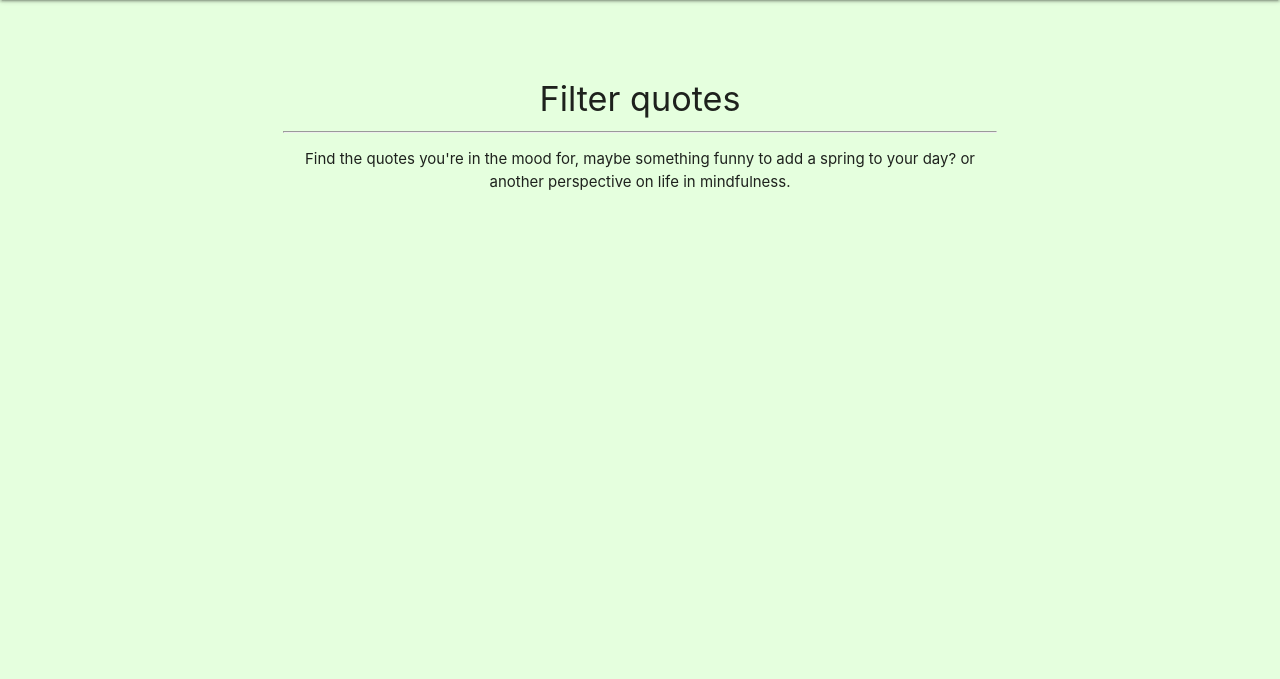
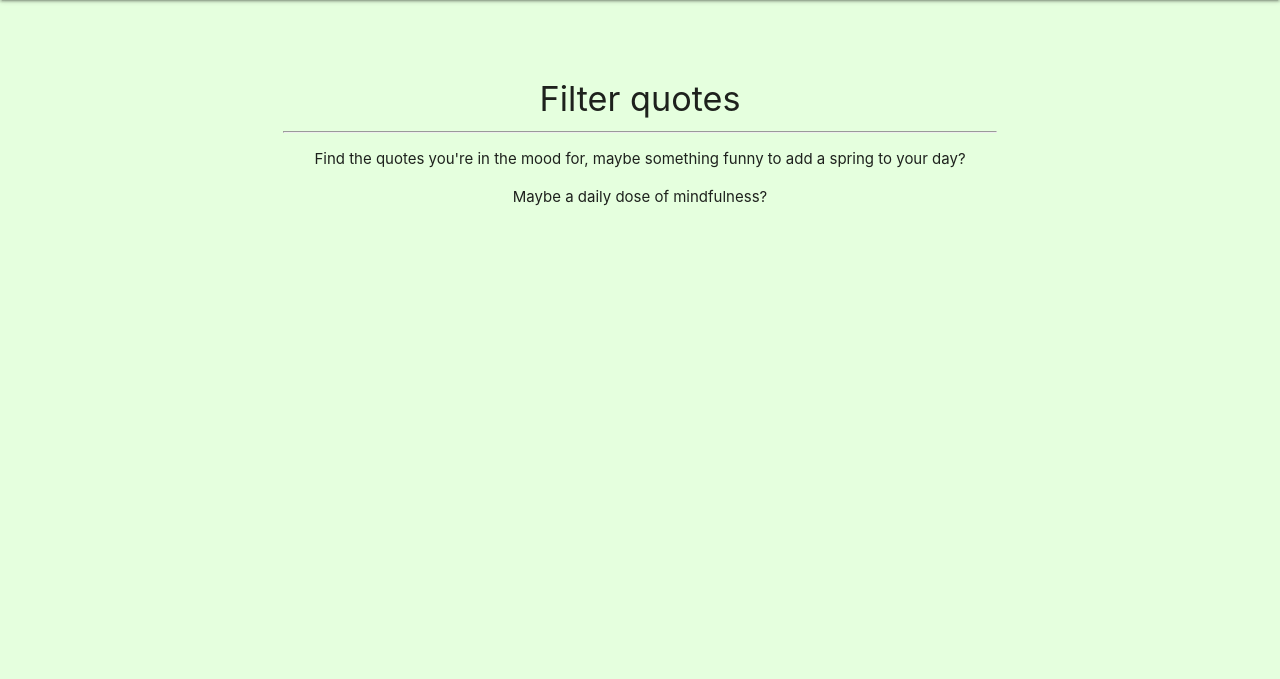
Before and after one commit to tenbonks/scriptio-qoutes-app, a Flask app: page /get_categories in a window 1280 px wide. Shown: the part 64-743 px from the top of the page. Run offline with Flask 2, Linux system fonts and the light colour scheme; data that the repository does not hold is empty; some libraries are stand-ins or nearby versions.

Commit message:
edited heading <p> elements text

```diff
--- a/templates/get_categories.html
+++ b/templates/get_categories.html
@@ -6,7 +6,8 @@
       <div class="center-align m_10">
         <h4>Filter quotes</h4>
         <hr>
-        <p>Find the quotes you're in the mood for, maybe something funny to add a spring to your day? or another perspective on life in mindfulness.</p>
+        <p>Find the quotes you're in the mood for, maybe something funny to add a spring to your day?</p>
+        <p>Maybe a daily dose of mindfulness?</p>
       </div>
     </div>
   </div>
```
